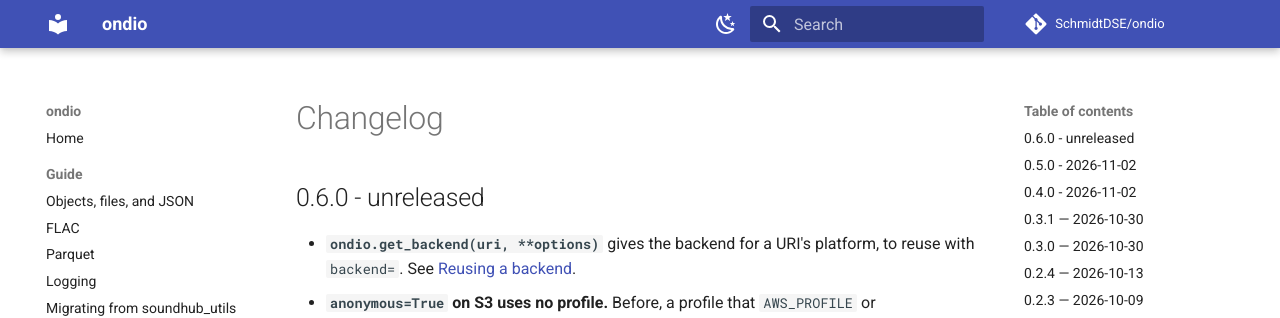
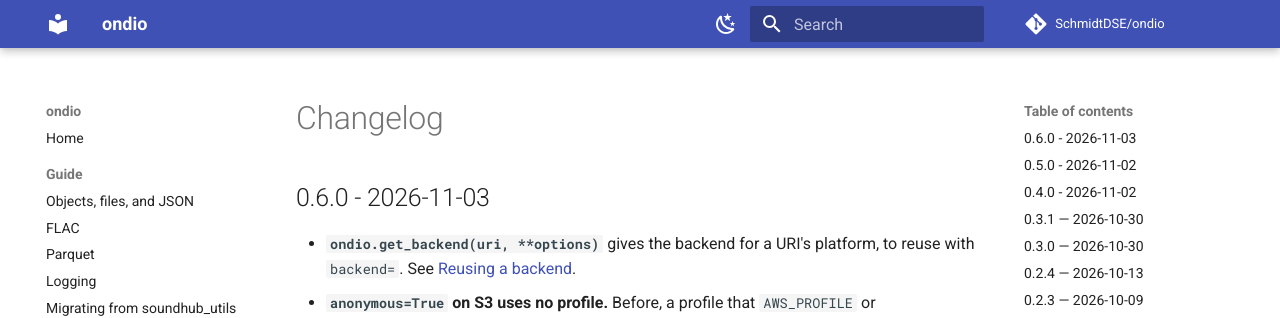
Before and after one commit to SchmidtDSE/ondio, an MkDocs documentation site: the page built from docs/content/changelog.md, in a window 1280 px wide and 900 px high. Shown: the top 318 px of the window. Built offline with MkDocs 1.6.1 and Material for MkDocs 9.7.7, drawn with Linux system fonts in a browser that asks for light colours; comment, search, counter and statistics services are not loaded.

Commit message:
docs: date the 0.6.0 changelog

```diff
--- a/docs/content/changelog.md
+++ b/docs/content/changelog.md
@@ -1,6 +1,6 @@
 # Changelog
 
-## 0.6.0 - unreleased
+## 0.6.0 - 2026-11-03
 
 - **`ondio.get_backend(uri, **options)`** gives the backend for a URI's platform,
   to reuse with `backend=`. See
```
